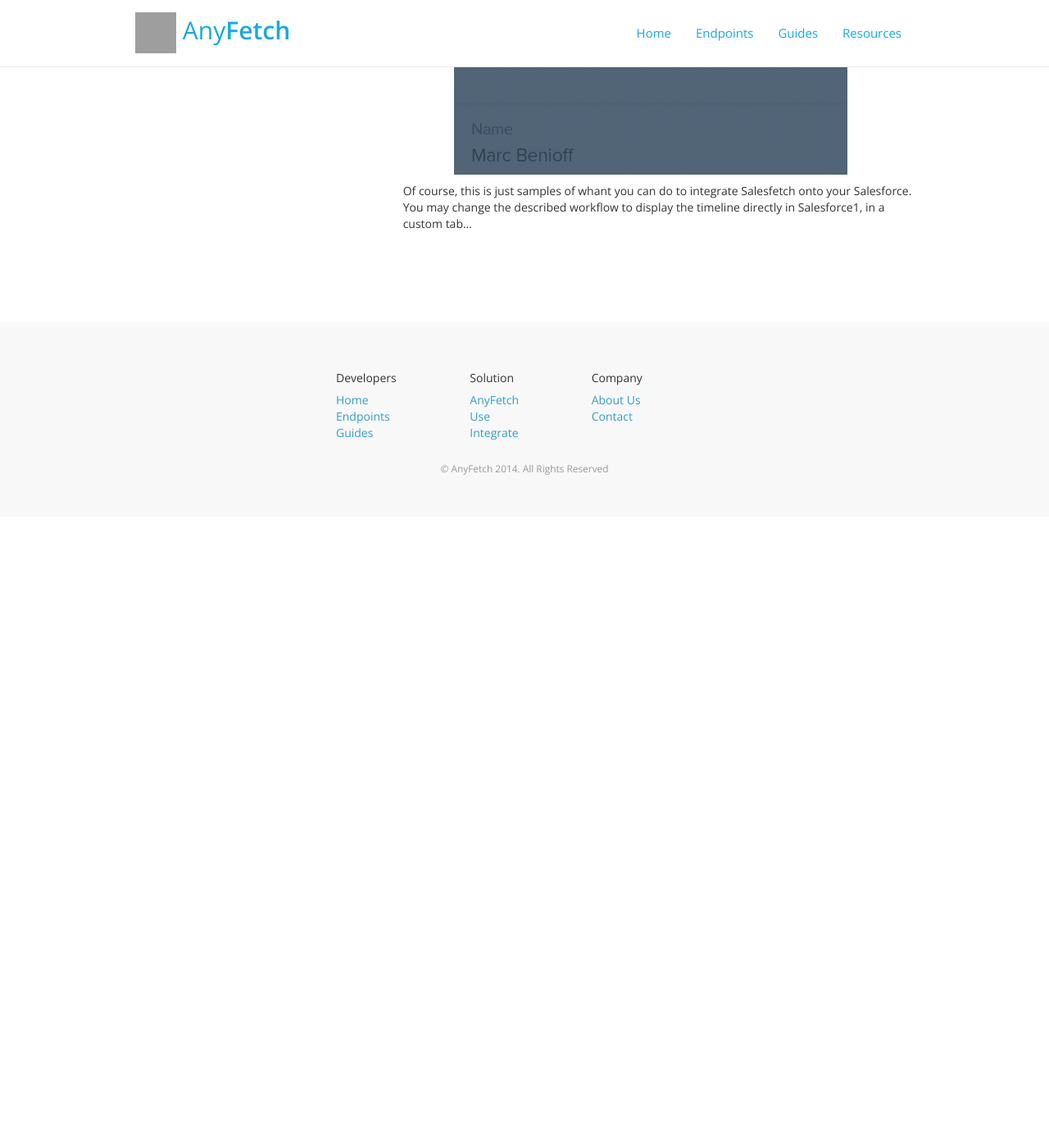
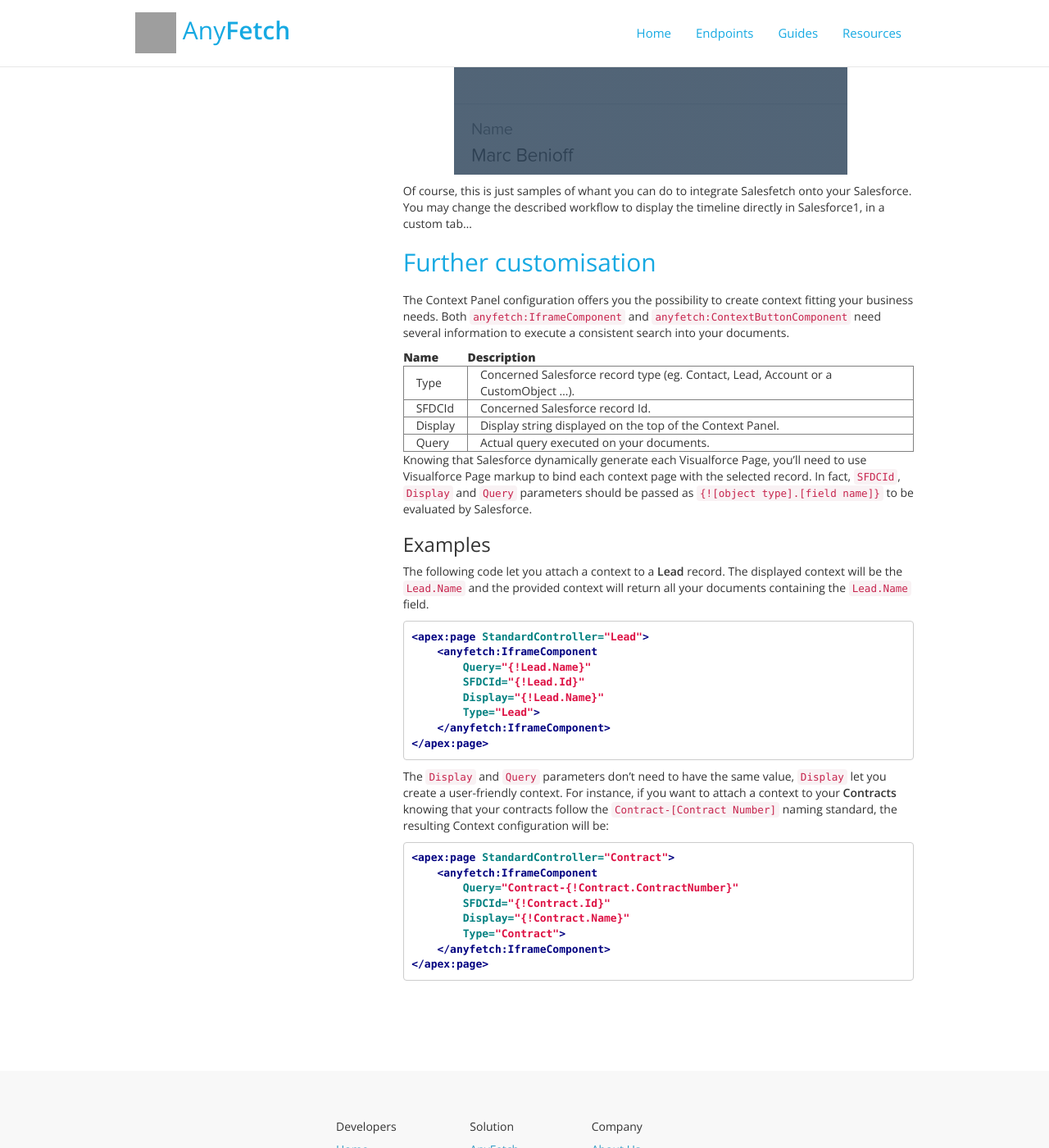
Before and after one commit to AnyFetch/developers.anyfetch.com, a Jekyll site: the page built from products/salesfetch.md, in a window 1280 px wide and 1400 px high, scrolled down 6734 px. Shown: the whole window at 82% size. Built offline with Jekyll 4.4.1, drawn with Linux system fonts in a browser that asks for light colours; nearby versions of some CDN libraries; Markdown is read by kramdown in place of the engine named in the settings; before the commit the page ends 7364 px from its top, so only the background shows below that; grey boxes are pictures that could not be loaded.

Commit message:
Furter customisation

````diff
--- a/products/salesfetch.md
+++ b/products/salesfetch.md
@@ -133,3 +133,44 @@
 ![Mobile layout properties](/images/products/salesfetch/salesforce1.png)
 
 Of course, this is just samples of whant you can do to integrate Salesfetch onto your Salesforce. You may change the described workflow to display the timeline directly in Salesforce1, in a custom tab...
+
+## Further customisation
+The Context Panel configuration offers you the possibility to create context fitting your business needs. Both `anyfetch:IframeComponent` and `anyfetch:ContextButtonComponent` need several information to execute a consistent search into your documents.
+
+
+|  Name       | Description          |
+| ----------- | -------------------- |
+| Type        | Concerned Salesforce record type (eg. Contact, Lead, Account or a CustomObject ...). |
+| SFDCId      | Concerned Salesforce record Id.  |
+| Display     | Display string displayed on the top of the Context Panel.  |
+| Query       | Actual query executed on your documents.  |
+
+
+Knowing that Salesforce dynamically generate each Visualforce Page, you'll need to use Visualforce Page markup to bind each context page with the selected record. In fact, `SFDCId`, `Display` and `Query` parameters should be passed as `{![object type].[field name]}` to be evaluated by Salesforce.
+
+### Examples
+The following code let you attach a context to a **Lead** record. The displayed context will be the `Lead.Name` and the provided context will return all your documents containing the `Lead.Name` field.
+
+```html
+<apex:page StandardController="Lead">
+    <anyfetch:IframeComponent
+        Query="{!Lead.Name}"
+        SFDCId="{!Lead.Id}"
+        Display="{!Lead.Name}"
+        Type="Lead">
+    </anyfetch:IframeComponent>
+</apex:page>
+```
+
+The `Display` and `Query` parameters don't need to have the same value, `Display` let you create a user-friendly context. For instance, if you want to attach a context to your **Contracts** knowing that your contracts follow the `Contract-[Contract Number]` naming standard, the resulting Context configuration will be:
+
+```html
+<apex:page StandardController="Contract">
+    <anyfetch:IframeComponent
+        Query="Contract-{!Contract.ContractNumber}"
+        SFDCId="{!Contract.Id}"
+        Display="{!Contract.Name}"
+        Type="Contract">
+    </anyfetch:IframeComponent>
+</apex:page>
+```
--- a/stylesheets/landing.css
+++ b/stylesheets/landing.css
@@ -567,3 +567,9 @@
 .panel-body blockquote ul {
 	display:none
 }
+
+table td {
+	border: 1px solid gray;
+	border-collapse: collapse;
+	padding: 0 15px;
+}
````
